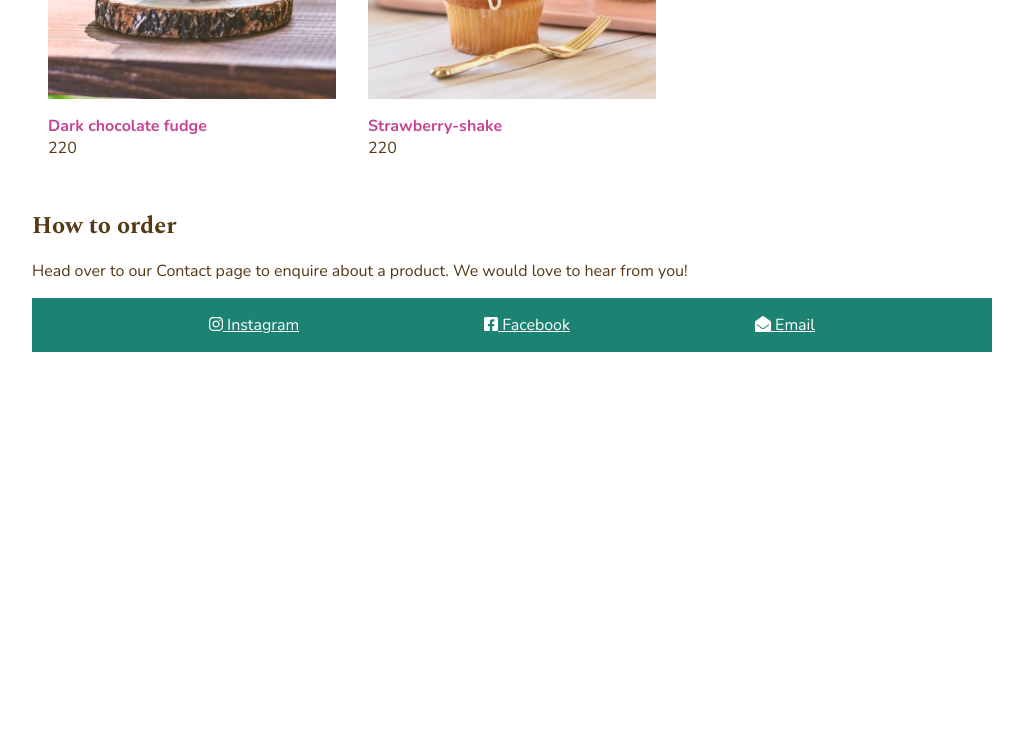
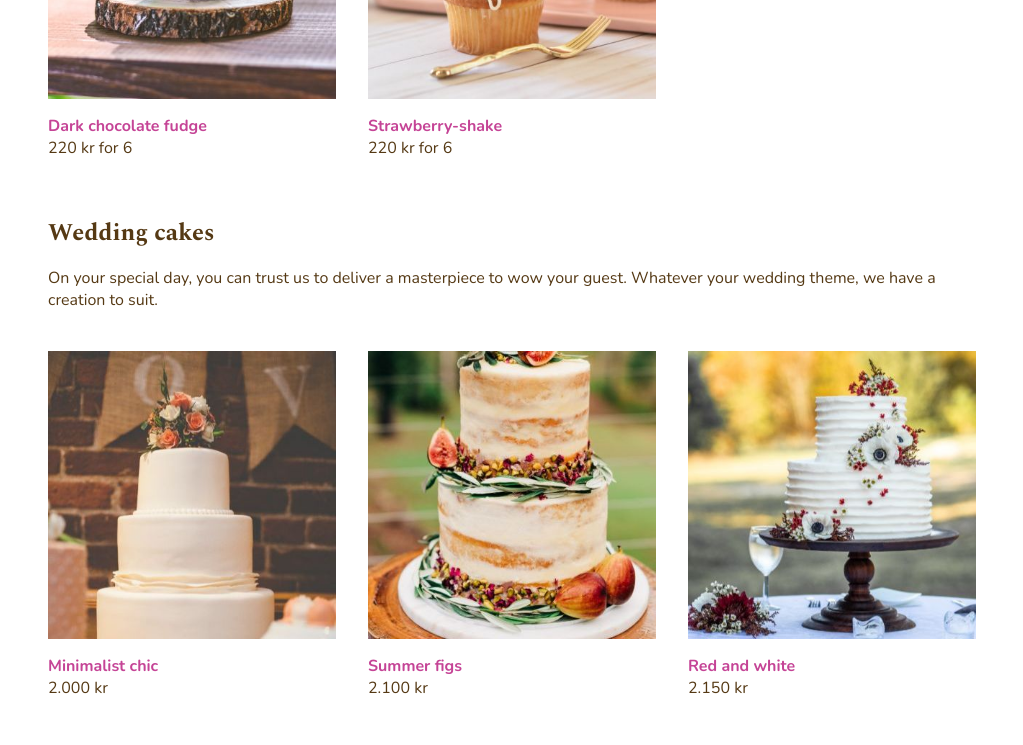
Before and after one commit to eeels22/cupcake-site-react, a React (Create React App) app: page / in a window 1280 px wide. Shown: the part 1580-2325 px from the top of the page, without its empty margins (128-1151 px from the left). Before the commit the page ends 1932 px from the top, so only its background shows below. Built offline with nearby package versions, Linux system fonts and the light colour scheme.

Commit message:
added wedding cakes section

```diff
--- a/src/App.jsx
+++ b/src/App.jsx
@@ -11,7 +11,7 @@ import Product from "./components/Product";
 import Heading2WithParagraph from "./components/Heading2WithParagraph";
 import Footer from "./components/Footer";
 // import data
-//import cakesJSON from "./data/cakes.json";
+import cakesJSON from "./data/cakes.json";
 import cupcakesJSON from "./data/cupcakes.json";
 
 // adds brand icons to library so they can be referenced by icon name as a string anywhere else in our app
@@ -24,16 +24,23 @@ export default function App() {
         key={item.id}
         title={item.title}
         price={item.price}
+        perUnit=" kr for 6"
         fileName={item.fileName}
         alt={item.alt}
       />
     );
   });
 
-  /*const CakesArray = cakesJSON.map(item => {
-    return <Product key={item.id} title={item.title} price={item.price} fileName={item.fileName} alt={item.alt}/>
+  const cakesArray = cakesJSON.map(item => {
+    return <Product
+    key={item.id}
+    title={item.title}
+    price={item.price}
+    perUnit=" kr"
+    fileName={item.fileName}
+    alt={item.alt}/>
   });
-  */
+
 
   return (
     <div className="App">
@@ -48,12 +55,19 @@ export default function App() {
             linkText="Skip to wedding cakes"
           />
         </section>
-        <section className="cupcakes-section not-hero product-section">
+        <section className="not-hero product-section">
           <Heading2WithParagraph
             heading="Cupcakes"
             text="Our cupcakes are a perfect treat for yourself or a special way to let a loved one know you're thinking of them. With six cupcakes in each order, you can spread the joy further. Yum!"
           />
-          <div className="cupcake-grid product-grid">{CupcakesArray}</div>
+          <div className="product-grid">{CupcakesArray}</div>
+        </section>
+        <section className="not-hero product-section">
+          <Heading2WithParagraph
+            heading="Wedding cakes"
+            text="On your special day, you can trust us to deliver a masterpiece to wow your guest. Whatever your wedding theme, we have a creation to suit."
+          />
+          <div className="product-grid">{cakesArray}</div>
         </section>
         <hr />
         <Heading2WithParagraph
```
